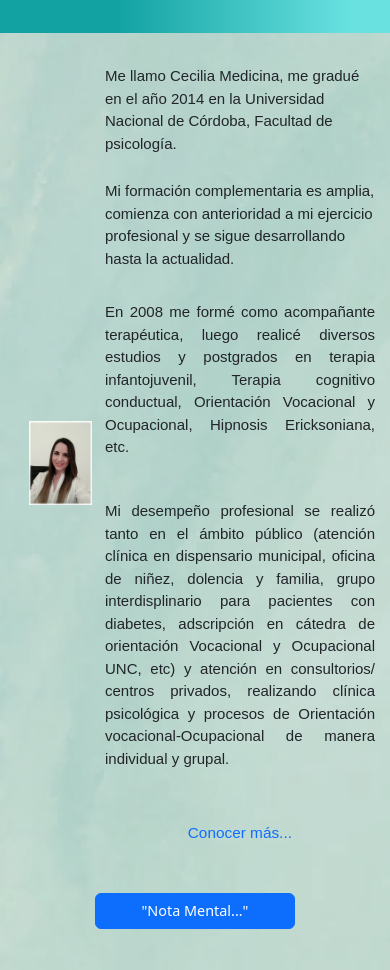
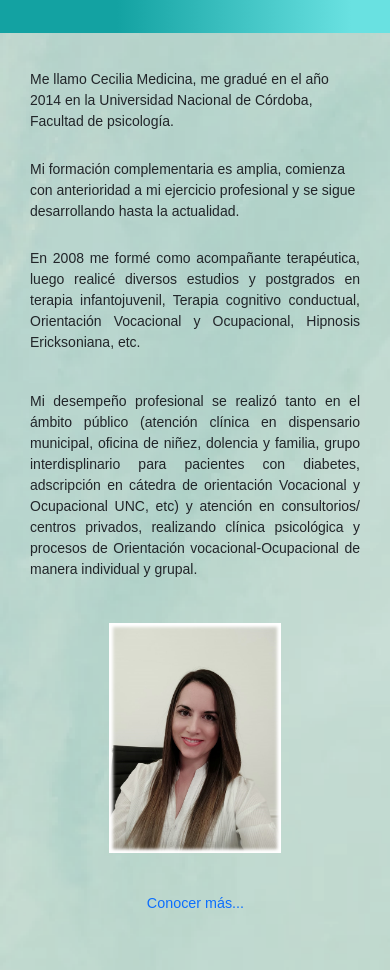
Before and after one commit to CeciliaMedicina/P-gina-Lic.-Cecilia-Medicina, a website: page view/quiensoy.html in a window 390 px wide. Shown: the part 113-1083 px from the top of the page. Drawn offline with nearby package versions, Linux system fonts and the light colour scheme.

Commit message:
modificaciones en grid y mediaqueries en quiensoy

```diff
--- a/sass/misc/_mediaqueries.scss
+++ b/sass/misc/_mediaqueries.scss
@@ -91,67 +91,55 @@
 
 @media screen and (max-width: 760px) {
     .quiensoy {
-        grid-template-columns: repeat(4, 1fr);
-        grid-template-rows: 80px 80px 110px 100px 100px 60px;
+        grid-template-columns: repeat(3, 1fr);
+        grid-template-rows: 80px 80px 110px 100px 100px 300px 60px;
+        padding: 0px 30px 0px 30px;
+        justify-items: center;
     }
-}
 
-@media screen and (max-width: 564px) {
-    .quiensoy {
-        grid-template-columns: repeat(4, 1fr);
-        grid-template-rows: 100px 110px 140px 120px 120px 60px;
+    .quiensoy .quiensoy__picture {
+        grid-column: 1 / 4;
+        grid-row: 6 / 7;
+    }
+
+    .quiensoy__picture .quiensoy__img {
+        width: 100%;
+        height: 300px;
+    }
+
+    .quiensoy .quiensoy__a {
+        grid-column: 1 / 4;
+        grid-row: 7 / 8;
+    }
+
+    .quiensoy .quiensoy__p {
+        grid-column: 1 / 4;
     }
 }
 
 @media screen and (max-width: 482px) {
     .quiensoy {
-        grid-template-columns: repeat(4, 1fr);
-        grid-template-rows: 100px 110px 170px 140px 140px 60px;
+        grid-template-columns: repeat(3, 1fr);
+        grid-template-rows: 90px 90px 130px 120px 120px 250px 80px;
+        font-size: 14px;
     }
 
+    .quiensoy__picture .quiensoy__img {
+        width: 100%;
+        height: 230px;
+    }
     .card-body {
         font-size: 0.8rem;
     }
 }
 
-@media screen and (max-width: 482px) {
+@media screen and (max-width: 350px) {
     .quiensoy {
-        grid-template-columns: repeat(4, 1fr);
-        grid-template-rows: 100px 110px 170px 140px 140px 60px;
-    }
-
-    .card-body {
-        font-size: 0.8rem;
+        grid-template-columns: repeat(3, 1fr);
+        grid-template-rows: 90px 100px 140px 130px 120px 250px 80px;
     }
 }
 
-@media screen and (max-width: 431px) {
-    .quiensoy {
-        grid-template-columns: repeat(4, 1fr);
-        grid-template-rows: 110px 120px 190px 160px 160px 60px;
-    }
-
-    .card-body {
-        font-size: 0.8rem;
-    }
-}
-
-@media screen and (max-width: 396px) {
-    .quiensoy {
-        font-size: 15px;
-    }
-
-    .btn-primary {
-        font-size: 0.9rem;
-    }
-}
-
-@media screen and (max-width: 350px) {
-    .quiensoy {
-        grid-template-columns: repeat(4, 1fr);
-        grid-template-rows: 130px 140px 190px 170px 180px 60px;
-    }
-}
 
 /* MEDIA QUERIES SERVICIOS */
 
--- a/sass/views/_quiensoy.scss
+++ b/sass/views/_quiensoy.scss
@@ -11,9 +11,12 @@
     padding: 0px 15px 0px 15px;
     font-size: 16px;
 
-    &__img {
+    &__picture {
         grid-column: 1;
         grid-row: 1 / 7;
+    }
+
+    &__img {
         transition: transform .5s;
     }
 
--- a/view/quiensoy.html
+++ b/view/quiensoy.html
@@ -42,7 +42,9 @@
     </header>
     <main>
         <section class="quiensoy">
-            <img class="quiensoy__img" src="../img/Foto Ceci.png" alt="foto psicologa Cecilia Medicina" width="70%">
+            <picture class="quiensoy__picture">
+                <img class="quiensoy__img" src="../img/Foto Ceci.png" alt="foto psicologa Cecilia Medicina" width="70%">
+            </picture>
             <p class="quiensoy__p p1">Me llamo Cecilia Medicina, me gradué en el año 2014 en la Universidad Nacional de Córdoba, Facultad de psicología.</p>
             <p class="quiensoy__p p2">Mi formación complementaria es amplia, comienza con anterioridad a mi ejercicio profesional y se sigue desarrollando hasta la actualidad. </p>
             <p class="quiensoy__p p3">En 2008 me formé como acompañante terapéutica, luego realicé diversos estudios y postgrados en terapia infantojuvenil, Terapia cognitivo conductual, Orientación Vocacional y Ocupacional, Hipnosis Ericksoniana, etc.</p>
```
Also changed, not shown: css/translated.css.
